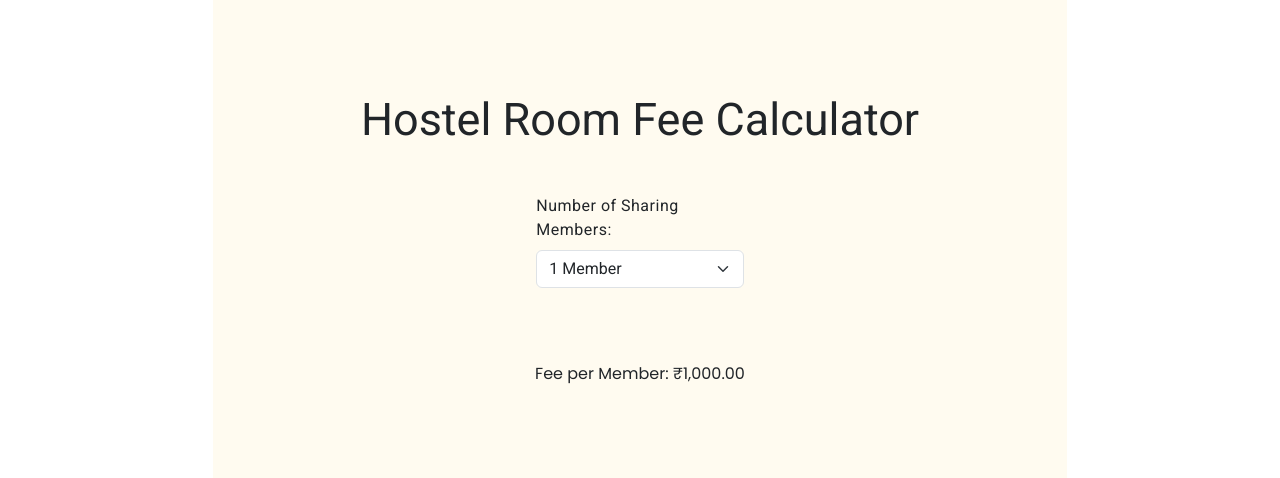
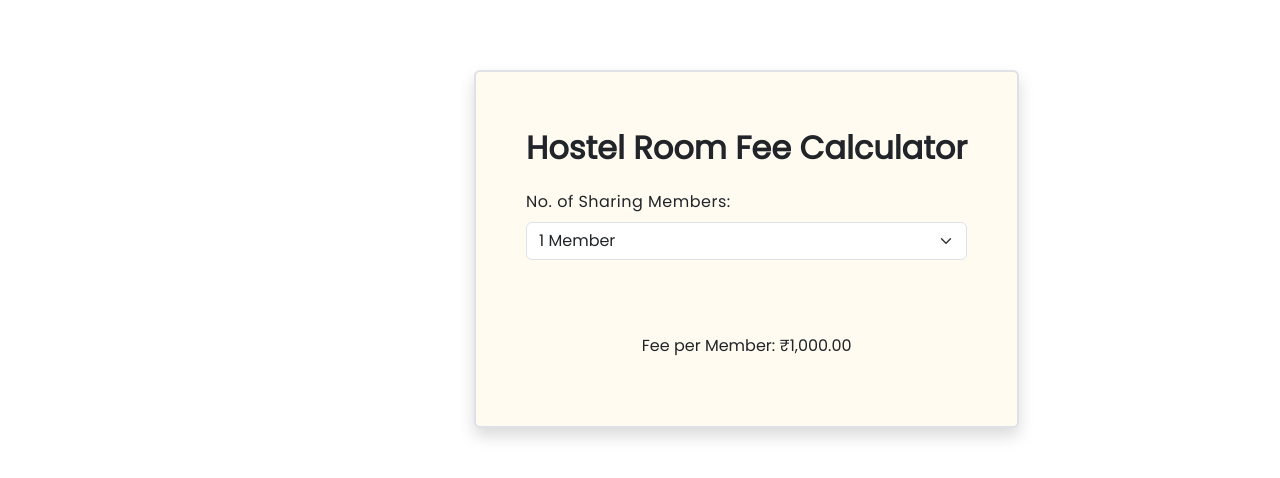
Before and after one commit to charankuramana09/SHM-Frontend, an Angular app in the folder my-angular-app/: page /fee in a window 1280 px wide. Shown: the part 151-629 px from the top of the page. Built offline with nearby package versions, Linux system fonts and the light colour scheme.

Commit message:
FEE, USER FORM UPDATED

```diff
--- a/my-angular-app/src/app/app.component.html
+++ b/my-angular-app/src/app/app.component.html
@@ -1,4 +1,4 @@
-<div>
+<!-- <div>
 
   <div class="head">
     <app-header />
@@ -19,11 +19,11 @@
   <div>
     <app-footer />
   </div>
-</div>
+</div> -->
 
-<!-- <div>
+<div>
   <app-header></app-header>
-  <div><app-login-page/></div>
+  <!-- <div><app-login-page/></div> -->
 
   <div class="col-md-12">
     <div class="row">
@@ -36,5 +36,5 @@
     </div>
   </div>
 
-<!-- <app-footer></app-footer> -->
-<!-- </div> -->
+ <app-footer></app-footer>
+</div>
--- a/my-angular-app/src/app/hostel-fee/hostel-fee.component.html
+++ b/my-angular-app/src/app/hostel-fee/hostel-fee.component.html
@@ -1,7 +1,8 @@
 <div class="container d-flex flex-column justify-content-center align-items-center min-vh-100">
-    <h2 class="mb-5">Hostel Room Fee Calculator</h2>
-    <div class="mb-3 w-25">
-      <label for="sharing" class="form-label">Number of Sharing Members:</label>
+  <div class=" card shadow border border-2 rounded">
+    <h2 class="mb-3">Hostel Room Fee Calculator</h2>
+    <div class="mb-3 w-100">
+      <label for="sharing" class="form-label">No. of Sharing Members:</label>
       <select id="sharing" class="form-select" [(ngModel)]="selectedSharing" (change)="updateFee()">
         <option *ngFor="let option of sharingOptions" [value]="option">
           {{ option }} {{ option === 1 ? 'Member' : 'Members' }}
@@ -12,3 +13,4 @@
       <h3>Fee per Member: <span>{{ fee | currency:'INR' }}</span></h3>
     </div>
   </div>
+  </div>
--- a/my-angular-app/src/app/hostel-fee/hostel-fee.component.scss
+++ b/my-angular-app/src/app/hostel-fee/hostel-fee.component.scss
@@ -1,12 +1,32 @@
 .fee-display h3 {
-    font-size: 1rem;
-    font-family: "Poppins", sans-serif;
-    font-weight: 400;
-    font-style: normal;
-  }
+  font-size: 1rem;
+  font-family: "Poppins", sans-serif;
+  font-weight: 400;
+  font-style: normal;
+}
 
-.container{
+h2 {
+  font-size: 2rem;
+  font-family: "Poppins", sans-serif;
+  font-weight: 600;
+  font-style: normal;
+}
+
+label,
+select {
+  font-size: 1rem;
+  font-family: "Poppins", sans-serif;
+  font-weight: 400;
+  font-style: normal;
+}
+
+.container {
   max-width: 100vw;
   margin: 0 auto;
+
+}
+
+.card{
   background-color: #fffbf0ff;
+  padding: 50px;
 }
--- a/my-angular-app/src/app/user-profile/user-profile.component.html
+++ b/my-angular-app/src/app/user-profile/user-profile.component.html
@@ -1,10 +1,60 @@
-<div class="container mt-5">
+<!-- <div class="container mt-5">
   <div *ngIf="userProfile" class="user-profile">
     <div class="card profile-card">
       <div class="card-header bg-primary text-white">
         <h2 class="mb-0">{{ userProfile.firstName }} {{ userProfile.lastName }}</h2>
       </div>
       <div class="card-body">
+        <div class="row">
+
+          <div class="col-md-6">
+            <h5>Personal Information</h5>
+            <p><strong>Gender:</strong> {{ userProfile.gender }}</p>
+            <p><strong>Joining Date:</strong> {{ userProfile.joiningDate | date }}</p>
+            <p><strong>User Type:</strong> {{ userProfile.userType }}</p>
+            <p><strong>Email:</strong> {{ userProfile.email }}</p>
+          </div>
+          <div class="col-md-6">
+            <h5>Contact Information</h5>
+            <p><strong>Mobile Number:</strong> {{ userProfile.mobileNumber }}</p>
+            <p><strong>Alternative Mobile Number:</strong> {{ userProfile.alternateMobileNumber }}</p>
+            <p><strong>Room Number:</strong> {{ userProfile.roomNumber }}</p>
+          </div>
+        </div>
+        <div class="row">
+          <div class="col-md-6">
+            <h5>Accommodation Details</h5>
+            <p><strong>Purpose:</strong> {{ userProfile.purpose }}</p>
+            <p><strong>Room Sharing:</strong> {{ userProfile.roomSharing }}</p>
+            <p><strong>Frequency:</strong> {{ userProfile.frequency }}</p>
+            <p><strong>Hostel Name:</strong> {{ userProfile.hostelName }}</p>
+          </div>
+          <div class="col-md-6">
+            <h5>Financial Information</h5>
+            <p><strong>Status:</strong> {{ userProfile.status }}</p>
+            <p><strong>Paid Amount:</strong> {{ userProfile.paidAmount | currency:'INR':'symbol':'1.2-2'  }}</p>
+            <p><strong>Pending Amount:</strong> {{ userProfile.pendingAmount | currency:'INR':'symbol':'1.2-2'  }}</p>
+            <p><strong>Advance Payment:</strong> {{ userProfile.advancePayment | currency:'INR':'symbol':'1.2-2'  }}</p>
+
+            <ul>
+              <li *ngFor="let payment of userProfile.paymentHistory">
+                {{ payment.date | date }}: {{ payment.amount | currency }} - {{ payment.description }}
+              </li>
+            </ul>
+          </div>
+        </div>
+      </div>
+    </div>
+  </div>
+</div> -->
+
+<div class="container d-flex justify-content-center align-items-center min-vh-100">
+  <div *ngIf="userProfile" class="user-profile">
+    <div class="card profile-card">
+      <div class="card-header bg-primary text-white">
+        <h2 class="mb-0">{{ userProfile.firstName }} {{ userProfile.lastName }}</h2>
+      </div>
+      <div class="card-body col-12">
         <div class="row">
           <!-- Profile Info -->
           <div class="col-md-6">
--- a/my-angular-app/src/app/user-profile/user-profile.component.scss
+++ b/my-angular-app/src/app/user-profile/user-profile.component.scss
@@ -1,24 +1,80 @@
+// .user-profile {
+//   .profile-card {
+//     border-radius: 10px;
+//     border: 1px solid #ddd;
+//     overflow: hidden;
+
+//     .card-header {
+//       background-color: #0056b3; // Bootstrap primary color
+//     }
+
+//     .card-body {
+//       background-color: rgb(255, 228, 196); // Custom background color
+//       color: #333;
+
+//       h5 {
+//         margin-top: 0;
+//         color: #0056b3; // Bootstrap primary color
+//       }
+
+//       p {
+//         margin-bottom: 0.5rem;
+//       }
+
+//       ul {
+//         list-style-type: none;
+//         padding-left: 0;
+
+//         li {
+//           margin-bottom: 0.5rem;
+//         }
+//       }
+//     }
+//   }
+
+//   // Responsive design
+//   @media (max-width: 768px) {
+//     .card-body {
+//       padding: 1rem;
+//     }
+//   }
+
+//   @media (min-width: 768px) {
+//     .card-body {
+//       padding: 2rem;
+//     }
+//   }
+// }
+
 .user-profile {
   .profile-card {
     border-radius: 10px;
     border: 1px solid #ddd;
     overflow: hidden;
 
-    .card-header {
-      background-color: #0056b3; // Bootstrap primary color
-    }
+    // .card-header {
+    //   background-color: #0056b3; // Bootstrap primary color
+    // }
 
     .card-body {
-      background-color: rgb(255, 228, 196); // Custom background color
+      background-color: #fffbf0ff;
       color: #333;
 
       h5 {
+        font-size: 1.25rem;
+        font-family: "Poppins", sans-serif;
+        font-weight: 600;
+        font-style: normal;
         margin-top: 0;
-        color: #0056b3; // Bootstrap primary color
+        color: #0056b3;
       }
 
       p {
-        margin-bottom: 0.5rem;
+        font-size: 1rem;
+        font-family: "Poppins", sans-serif;
+        // font-weight: 400;
+        font-style: normal;
+        margin-bottom: 1rem;
       }
 
       ul {
@@ -32,6 +88,14 @@
     }
   }
 
+  h2 {
+    font-size: 2rem;
+    font-family: "Poppins", sans-serif;
+    font-weight: 400;
+    font-style: normal;
+  }
+
+
   // Responsive design
   @media (max-width: 768px) {
     .card-body {
@@ -44,4 +108,12 @@
       padding: 2rem;
     }
   }
+
+  // Centering the container
+  .container {
+    display: flex;
+    justify-content: center;
+    align-items: center;
+    min-height: 100vh;
+  }
 }
--- a/my-angular-app/src/app/user-registration/user-registration.component.html
+++ b/my-angular-app/src/app/user-registration/user-registration.component.html
@@ -132,16 +132,21 @@
 </div> -->
 
 
-<div class="container m-5">
+<div class="container d-flex flex-column justify-content-center align-items-center min-vh-100">
+  <div class="card shadow w-100 p-5">
   <form [formGroup]="userDetails" (ngSubmit)="onSubmit()">
     <div class="row">
       <!-- User Info -->
-      <div class="col-12 col-md-6 mb-3">
+      <div class="col-12 col-md-6 mb-3 ">
         <h5>1. User Info</h5>
         <div class="form-group">
           <label for="firstName" class="text">First Name:</label>
           <input type="text" name="firstName" id="firstName" formControlName="firstName" class="form-control">
         </div>
+        <!-- <label>
+          <input id="firstName" name="firstName" formControlName="firstName" class="form-control input" type="text" required>
+          <span>First Name</span>
+        </label> -->
         <div class="form-group">
           <label for="lastName" class="text">Last Name:</label>
           <input type="text" name="lastName" id="lastName" formControlName="lastName" class="form-control">
@@ -257,8 +262,9 @@
     </div>
     <div class="form-group form-check mt-3">
       <input type="checkbox" class="form-check-input" id="dataConfirmed">
-      <label class="form-check-label" for="dataConfirmed">I confirm that the data filled is correct</label>
+      <label class="form-check-label" for="dataConfirmed">I hereby declare that the information given above is true.</label>
     </div>
     <button type="submit" class="btn btn-primary mt-3" [disabled]="!userDetails.valid">Submit</button>
   </form>
 </div>
+</div>
--- a/my-angular-app/src/app/user-registration/user-registration.component.scss
+++ b/my-angular-app/src/app/user-registration/user-registration.component.scss
@@ -83,24 +83,33 @@
   max-width: 800px;
   margin: 0 auto;
   padding: 20px;
-  background-color: #f8f9fa;
   border-radius: 8px;
-  box-shadow: 0 0 10px rgba(0, 0, 0, 0.1);
   margin: 50px 50px;
 }
 
-h5 {
+h5{
+  font-size: 1.5rem;
+  font-family: "Poppins", sans-serif;
+  font-weight: 500;
+  font-style: normal;
   color: #007bff;
   margin-bottom: 1rem;
 }
 
+label,input{
+  font-size: 1rem;
+  font-family: "Poppins", sans-serif;
+  font-weight: 400;
+  font-style: normal;
+  color: #495057;
+}
+
+.card{
+  background-color: #fffbf0ff;
+}
+
 .form-group {
   margin-bottom: 1.5rem;
-}
-
-label {
-  font-weight: 500;
-  color: #495057;
 }
 
 .form-control {
--- a/my-angular-app/src/styles.scss
+++ b/my-angular-app/src/styles.scss
@@ -2,3 +2,10 @@
 
 html, body { height: 100%; }
 body { margin: 0; font-family: Roboto, "Helvetica Neue", sans-serif; }
+
+
+* {
+    margin: 0px auto;
+    padding: 0px;
+    max-width: 1800px;
+  }
```
